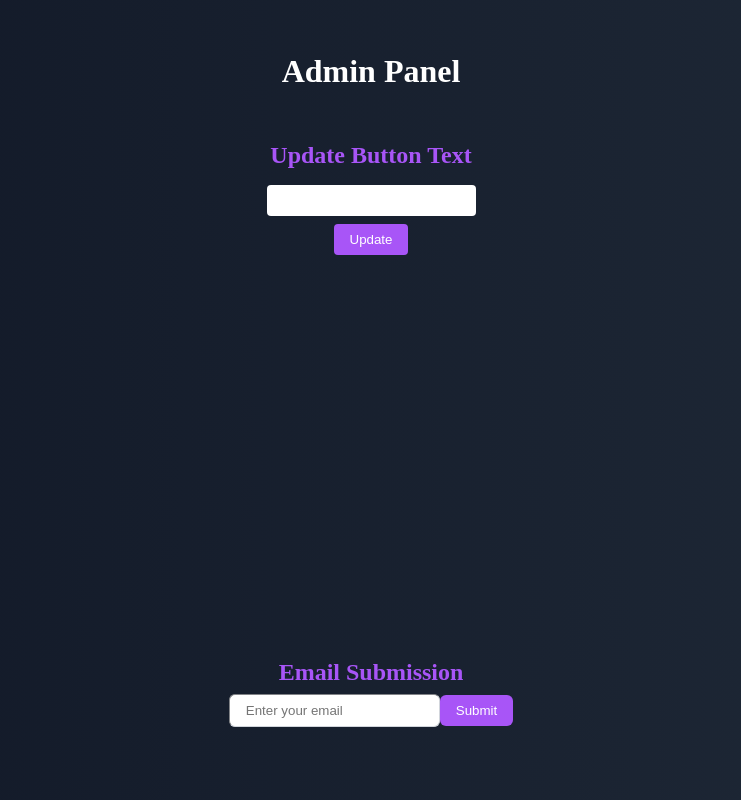
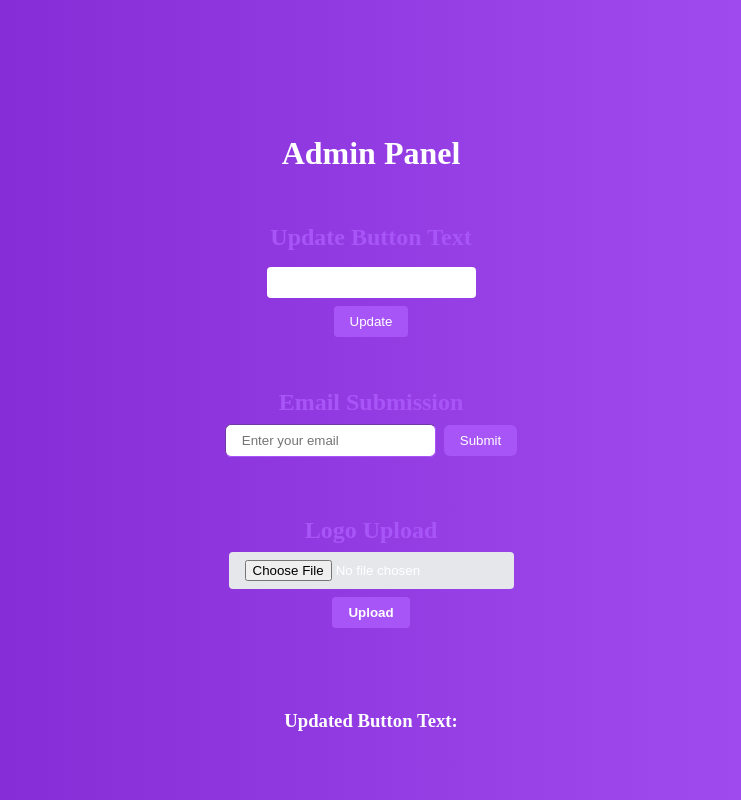
Before and after one commit to captainsza/digilabs-frontend, a Next.js app: page /Admin in a window 1280 px wide. Shown: the top 800 px of the page, without its empty margins (269-1010 px from the left). Built offline with nearby package versions, Linux system fonts and the light colour scheme.

Commit message:
now all is done

```diff
--- a/components/Admin-comp/ButtonTextForm.jsx
+++ b/components/Admin-comp/ButtonTextForm.jsx
@@ -21,7 +21,7 @@ const ButtonTextForm = ({ onButtonTextUpdate }) => {
     type="text"
     value={newText}
     onChange={(e) => setNewText(e.target.value)}
-        className="px-4 py-2 rounded border-gray-300 focus:outline-none focus:ring-2 focus:ring-purple-500"
+    className="px-4 py-2 rounded border-purple-500 focus:outline-none focus:ring-2 focus:ring-purple-500"
   />
   <button
     onClick={handleTextUpdate}
--- a/components/Admin-comp/EmailSubmissionForm.jsx
+++ b/components/Admin-comp/EmailSubmissionForm.jsx
@@ -13,19 +13,19 @@ const EmailSubmissionForm = () => {
     }
   };
   return (
-    <div className="flex flex-col items-center justify-center h-screen">
+    <div className="flex flex-col items-center mb-8">
   <h2 className="text-2xl font-bold mb-2 text-purple-500">Email Submission</h2>
-      <div className="flex items-center justify-center mb-2">
+  <div className="flex items-center mb-2">
     <input
       type="email"
       value={email}
       onChange={(e) => setEmail(e.target.value)}
-          className="border border-gray-300 rounded-md px-4 py-2 focus:outline-none focus:ring-2 focus:ring-purple-500"
+      className="border border-purple-500 rounded-md px-4 py-2 focus:outline-none focus:ring-2 focus:ring-purple-500"
       placeholder="Enter your email"
     />
     <button
       onClick={handleEmailSubmit}
-          className="px-4 py-2 bg-purple-500 text-white rounded-md hover:bg-purple-700 focus:outline-none focus:ring-2 focus:ring-purple-500"
+      className="px-4 py-2 bg-purple-500 text-white rounded-md hover:bg-purple-700 focus:outline-none focus:ring-2 focus:ring-purple-500 ml-2"
     >
       Submit
     </button>
--- a/components/Admin-comp/LogoUploadForm.jsx
+++ b/components/Admin-comp/LogoUploadForm.jsx
@@ -27,11 +27,11 @@ const LogoUploadForm = ({ buttonText }) => {
   <input
     type="file"
     accept="image/*"
-        className="mb-2"
+    className="mb-2 bg-gray-200 py-2 px-4 rounded"
     onChange={(e) => setLogoFile(e.target.files[0])}
   />
   <button
-        className="bg-purple-500 hover:bg-purple-700 text-white font-bold py-2 px-4 rounded"
+    className="bg-purple-500 hover:bg-purple-700 text-white font-bold py-2 px-4 rounded transition-all"
     onClick={handleLogoUpload}
   >
     {buttonText || 'Upload'}
--- a/pages/Admin/index.jsx
+++ b/pages/Admin/index.jsx
@@ -1,4 +1,5 @@
 import React, { useState } from 'react';
+import { motion } from 'framer-motion';
 import ButtonTextForm from '@/components/Admin-comp/ButtonTextForm';
 import EmailSubmissionForm from '@/components/Admin-comp/EmailSubmissionForm';
 import LogoUploadForm from '@/components/Admin-comp/LogoUploadForm';
@@ -11,16 +12,36 @@ const AdminPage = () => {
   };
 
   return (
-    <div className="bg-gradient-to-r from-gray-900 to-gray-800 text-white min-h-screen p-8 flex flex-col items-center justify-center shadow-lg">
-      <h1 className="text-4xl font-bold mb-8">Admin Panel</h1>
+    <motion.div
+      initial={{ opacity: 0, y: -100 }}
+      animate={{ opacity: 1, y: 0 }}
+      exit={{ opacity: 0, y: -100 }}
+      transition={{ duration: 0.5 }}
+      className="bg-gradient-to-r from-purple-700 to-purple-500 text-white min-h-screen p-8 flex flex-col items-center justify-center"
+    >
+      <motion.h1
+        initial={{ opacity: 0, y: -100 }}
+        animate={{ opacity: 1, y: 0 }}
+        exit={{ opacity: 0, y: -100 }}
+        transition={{ duration: 0.5, delay: 0.2 }}
+        className="text-4xl font-bold mb-8"
+      >
+        Admin Panel
+      </motion.h1>
       <ButtonTextForm onButtonTextUpdate={handleButtonTextUpdate} />
       <EmailSubmissionForm />
       <LogoUploadForm buttonText={buttonText} />
-      <div className="mt-8">
+      <motion.div
+        initial={{ opacity: 0, y: -100 }}
+        animate={{ opacity: 1, y: 0 }}
+        exit={{ opacity: 0, y: -100 }}
+        transition={{ duration: 0.5, delay: 0.4 }}
+        className="mt-8"
+      >
         <h3 className="text-2xl font-bold mb-2">Updated Button Text:</h3>
         <p className="text-lg">{buttonText}</p>
-      </div>
-    </div>
+      </motion.div>
+    </motion.div>
   );
 };
 
```
Lines whose indentation alone changed are shown as unchanged.
